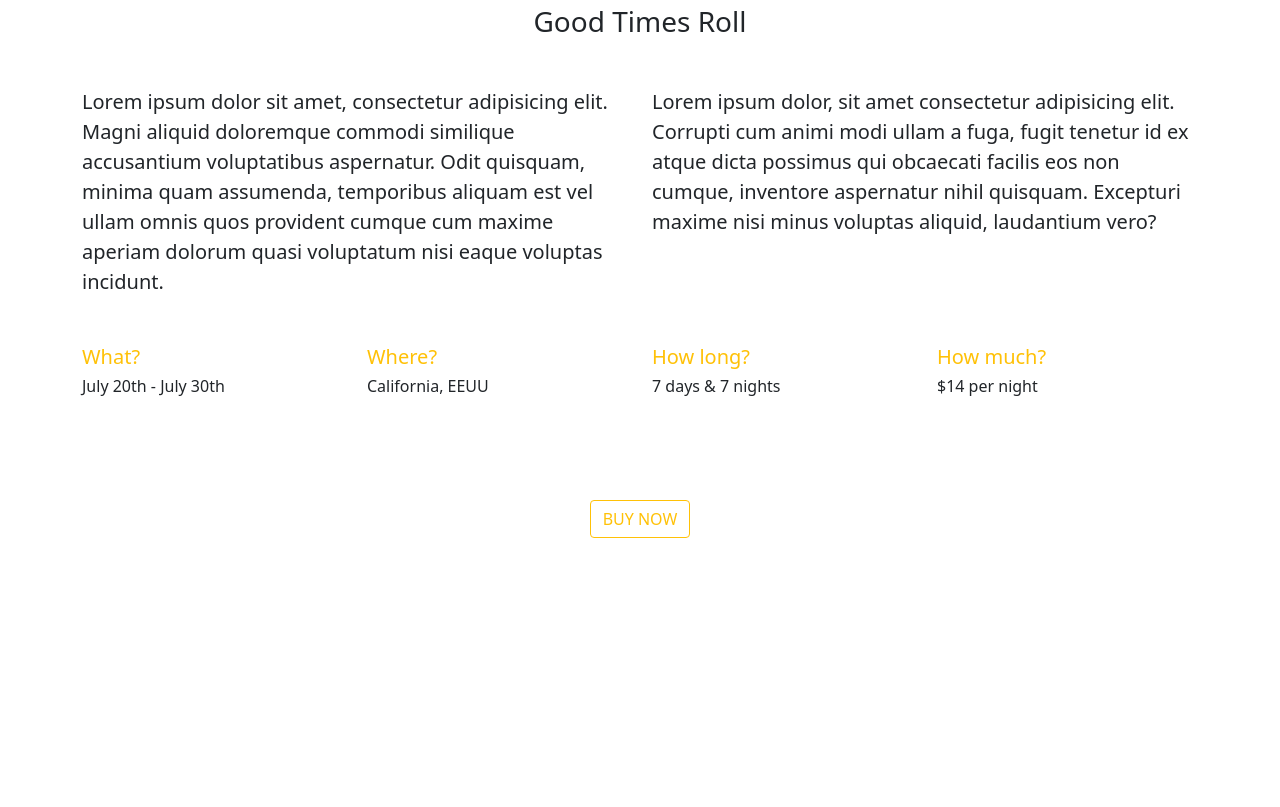
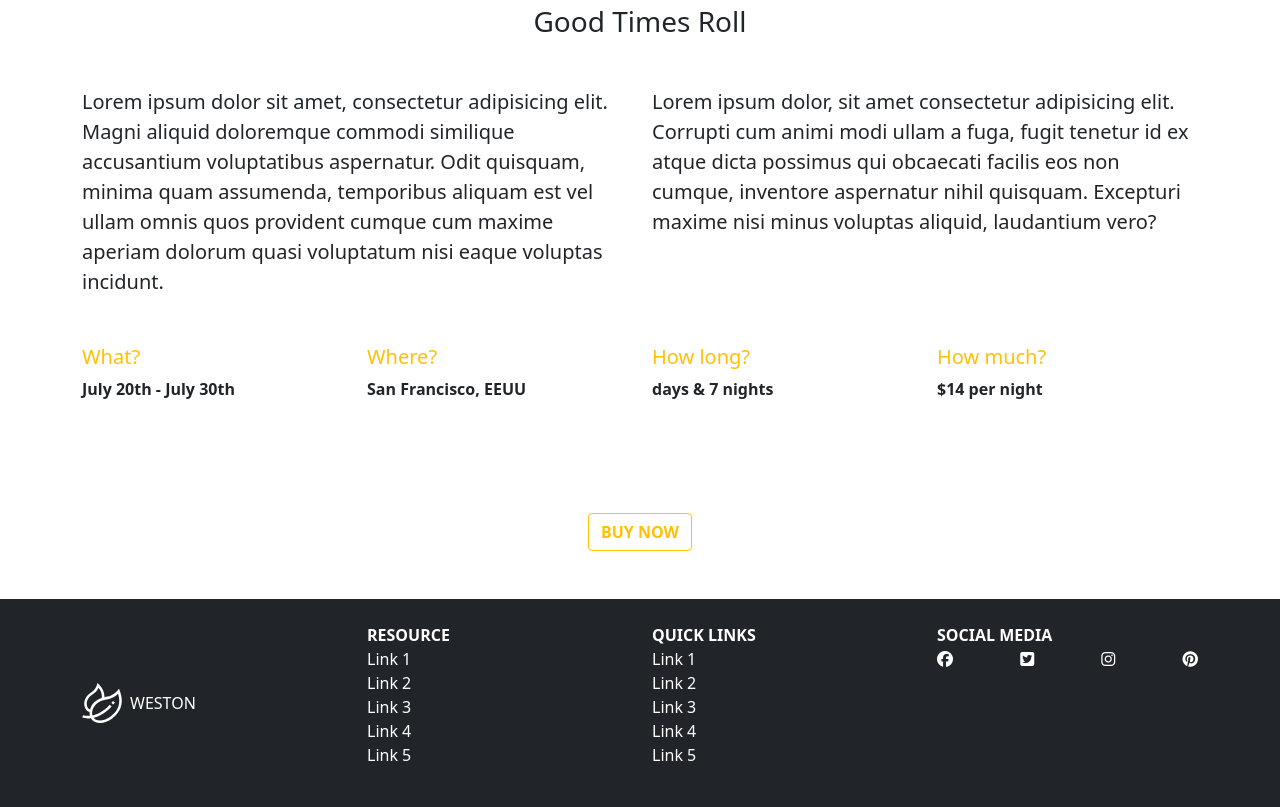
Before and after one commit to federicovarelamore/Weston, a plain HTML site: page index.html in a window 1280 px wide. Shown: the part 3460-4267 px from the top of the page. Before the commit the page ends 4046 px from the top, so only its background shows below. Drawn offline with Linux system fonts and the light colour scheme.

Commit message:
footer section layout

```diff
--- a/index.html
+++ b/index.html
@@ -10,7 +10,7 @@
     <!-- CSS Main -->
     <link rel="stylesheet" href="/Weston/css/styles.css">
     <!-- CDN Font awesome -->
-    <link rel="stylesheet" href="https://cdnjs.cloudflare.com/ajax/libs/font-awesome/5.14.0/css/all.min.css" />
+    <script src="https://kit.fontawesome.com/03901a0353.js" crossorigin="anonymous"></script>
 
 </head>
 
@@ -285,6 +285,8 @@
             </button>
         </div>
     </div>
+
+    <!-- FEATURES -->
     <section class="container">
         <div class="row mt-5">
             <div class="col-12 text-center">
@@ -301,26 +303,95 @@
                 aspernatur nihil quisquam. Excepturi maxime nisi minus voluptas aliquid, laudantium vero?</div>
             <div class="col-3 py-5">
                 <h5 class="text-warning">What?</h5>
-                <h6>July 20th - July 30th</h6>
+                <p class="fw-bold"> July 20th - July 30th</p>
             </div>
             <div class="col-3 py-5">
                 <h5 class="text-warning">Where?</h5>
-                <h6>California, EEUU</h6>
+                <p class="fw-bold">San Francisco, EEUU</p>
             </div>
             <div class="col-3 py-5">
                 <h5 class="text-warning">How long?</h5>
-                <h6>7 days & 7 nights</h6>
+                <p class="fw-bold"> days & 7 nights</p>
             </div>
             <div class="col-3 py-5">
                 <h5 class="text-warning">How much?</h5>
-                <h6>$14 per night</h6>
+                <p class="fw-bold">$14 per night
+                <p>
             </div>
             <br>
             <div class="col-auto mx-auto my-5">
-                <a href="#" class="btn btn-outline-warning text-uppercase"> Buy now</a>
+                <a href="#" class="btn btn-outline-warning text-uppercase fw-bold"> Buy now</a>
             </div>
         </div>
     </section>
+
+    <!-- FOOTER -->
+    <footer class="bg-dark text-white py-4">
+        <div class="container">
+            <nav class="row">
+                <!-- LOGO -->
+                <a href="#" class="col-3 text-reset text-uppercase d-flex align-items-center text-decoration-none">
+                    <img src="/Weston/img/logo-white.svg" alt="Logo weston" class="img-logo me-2">Weston
+                </a>
+                <!-- MENU -->
+                <ul class="col-3 list-unstyled">
+                    <li class="fw-bold text-uppercase">Resource</li>
+                    <li>
+                        <a href="#" class="text-reset text-decoration-none">Link 1</a>
+                    </li>
+                    <li>
+                        <a href="#" class="text-reset text-decoration-none">Link 2</a>
+                    </li>
+                    <li>
+                        <a href="#" class="text-reset text-decoration-none">Link 3</a>
+                    </li>
+                    <li>
+                        <a href="#" class="text-reset text-decoration-none">Link 4</a>
+                    </li>
+                    <li>
+                        <a href="#" class="text-reset text-decoration-none">Link 5</a>
+                    </li>
+                </ul>
+                <!-- MENU -->
+                <ul class="col-3 list-unstyled">
+                    <li class="fw-bold text-uppercase">quick links</li>
+                    <li>
+                        <a href="#" class="text-reset text-decoration-none">Link 1</a>
+                    </li>
+                    <li>
+                        <a href="#" class="text-reset text-decoration-none">Link 2</a>
+                    </li>
+                    <li>
+                        <a href="#" class="text-reset text-decoration-none">Link 3</a>
+                    </li>
+                    <li>
+                        <a href="#" class="text-reset text-decoration-none">Link 4</a>
+                    </li>
+                    <li>
+                        <a href="#" class="text-reset text-decoration-none">Link 5</a>
+                    </li>
+                </ul>
+
+                <!-- SOCIAL MEDIA -->
+                <ul class="col-3 list-unstyled ">
+                    <li class="fw-bold text-uppercase">Social media</li>
+                    <li class="d-flex justify-content-between">
+                        <!-- Facebook -->
+                        <a href="#" class="text-reset text-decoration-none"><i class="fa-brands fa-facebook"></i></a>
+                        <!-- Twitter -->
+                        <a href="#" class="text-reset text-decoration-none"><i
+                                class="fa-brands fa-twitter-square"></i></a>
+                        <!-- Instagram -->
+                        <a href="#" class="text-reset text-decoration-none"><i class="fa-brands fa-instagram"></i></a>
+                        <!-- Pinterest -->
+                        <a href="#" class="text-reset text-decoration-none"><i class="fa-brands fa-pinterest"></i></a>
+                    </li>
+
+                </ul>
+
+            </nav>
+        </div>
+    </footer>
     <!-- JS Bootstrap -->
     <script src="/Weston/js/bootstrap.bundle.min.js"></script>
 </body>
```
